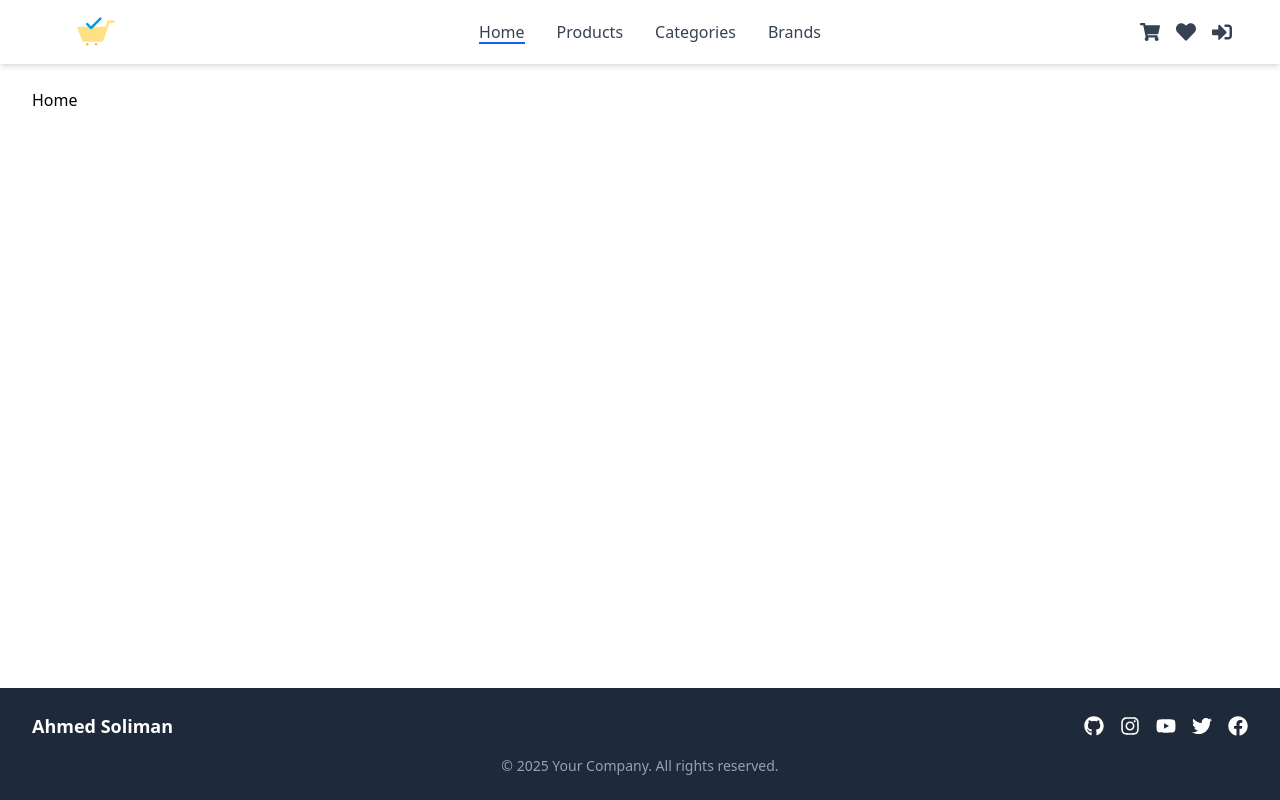
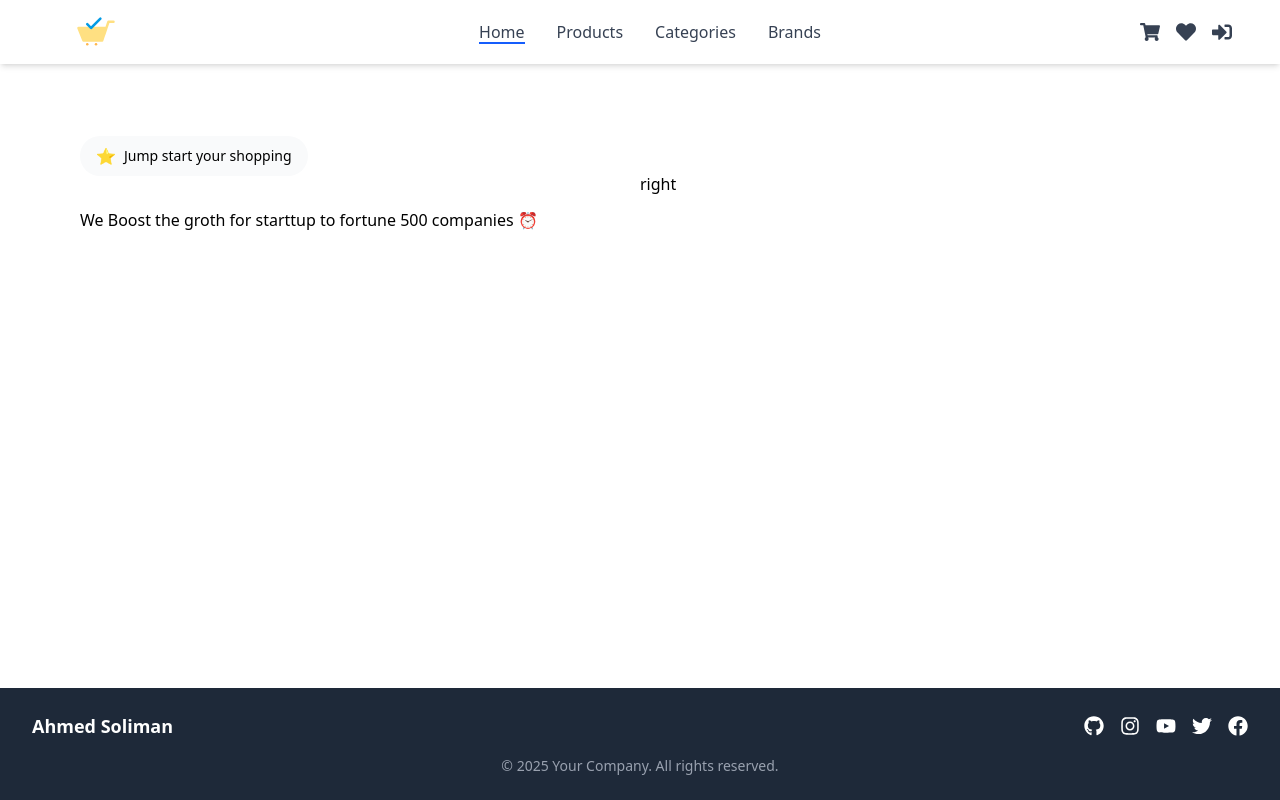
Before and after one commit to A7madSoliman/FreshCart-Ecommerce, a React (Vite) app: page / in a window 1280 px wide. Built offline with nearby package versions, Linux system fonts and the light colour scheme.

Commit message:
handle hero section

```diff
--- a/src/App.tsx
+++ b/src/App.tsx
@@ -4,13 +4,14 @@ import Layout from "./Components/Layout";
 import Signin from "./Pages/Signin";
 import Register from "./Pages/Register";
 import Notfound from "./Pages/Notfound";
+import Home from "./Pages/Home";
 
 function App() {
   return (
     <>
       <Routes>
         <Route path="/" element={<Layout />}>
-          <Route index element={<h1>Home</h1>} />
+          <Route index element={<Home />} />
           <Route path="products" element={<h1>Products</h1>} />
           <Route path="categories" element={<h1>Categories</h1>} />
           <Route path="brands" element={<h1>Brands</h1>} />
--- /dev/null
+++ b/src/Components/HeroSection.tsx
@@ -0,0 +1,16 @@
+const HeroSection = () => {
+  return (
+    <div className="flex flex-col sm:flex-row justify-between items-center p-12">
+      <div className="w-full md:w-1/2 space-y-8">
+        <div className="flex items-center gap-2 bg-gray-50 w-fit px-4 py-2 rounded-full hover:bg-gray-100 transition-colors group cursor-pointer">
+          <span className="group-hover:scale-110 transition-transform">⭐</span>
+          <span className="text-sm font-medium">Jump start your shopping</span>
+        </div>
+        <h1>We Boost the groth for starttup to fortune 500 companies ⏰</h1>
+      </div>
+      <div className="w-full md:w-1/2">right</div>
+    </div>
+  );
+};
+
+export default HeroSection;
--- /dev/null
+++ b/src/Pages/Home.tsx
@@ -0,0 +1,11 @@
+import HeroSection from "../Components/HeroSection";
+
+const Home = () => {
+  return (
+    <div>
+      <HeroSection />
+    </div>
+  );
+};
+
+export default Home;
```
Also changed, not shown: src/assets/Frame_1707481586.png (added).
